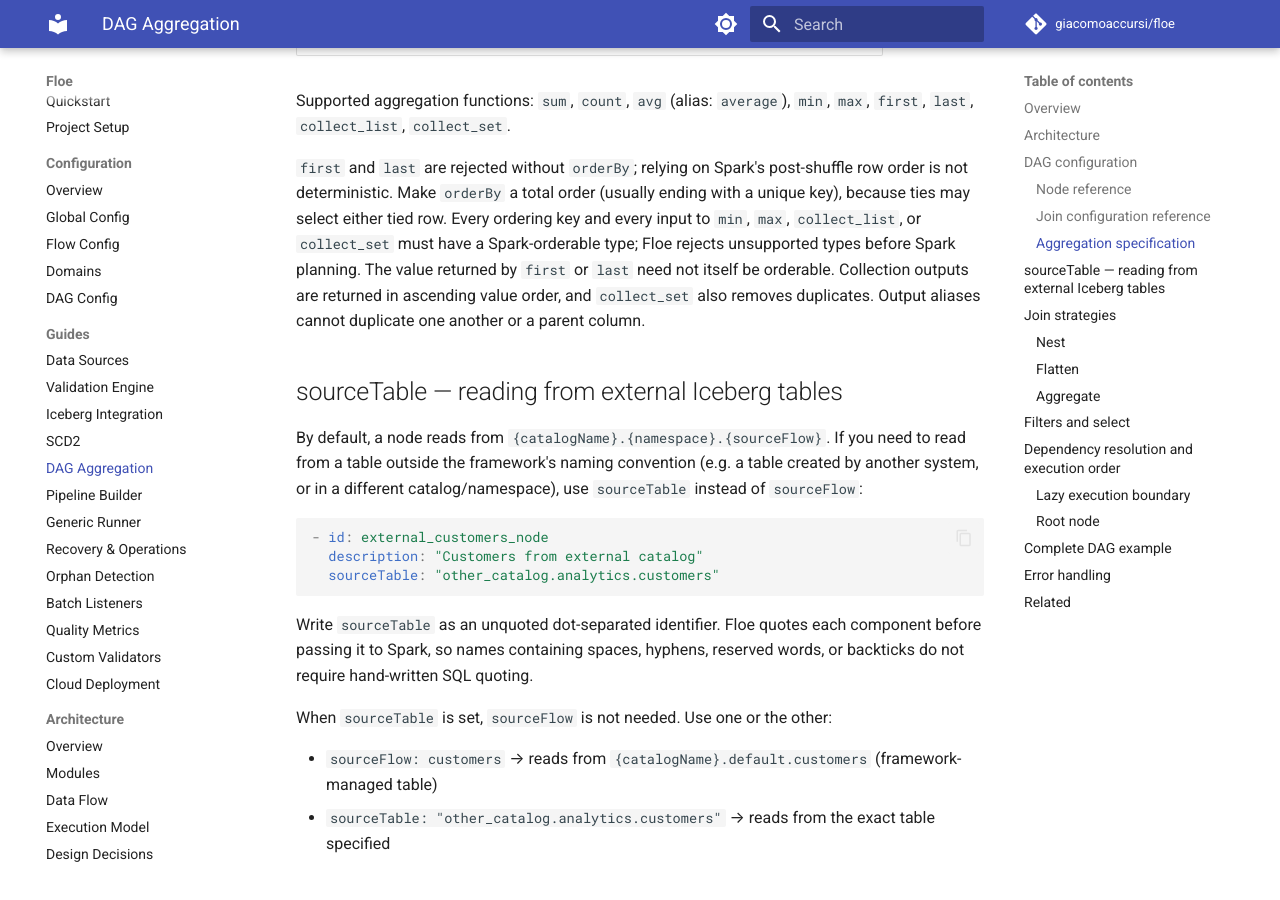
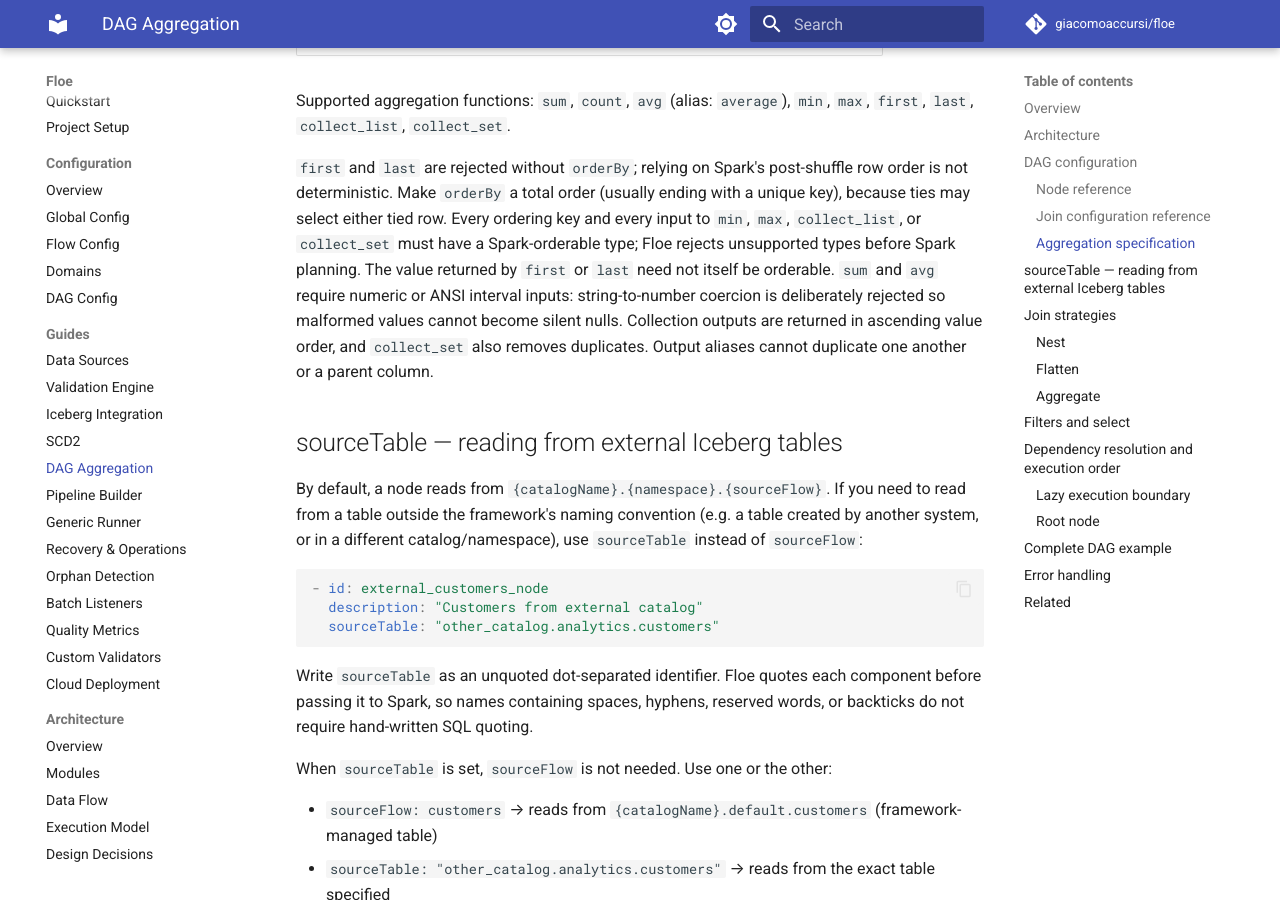
Before and after one commit to giacomoaccursi/Floe, an MkDocs documentation site: the page built from site-docs/guides/dag-aggregation.md, in a window 1280 px wide and 900 px high, scrolled down 3130 px. Built offline with MkDocs 1.6.1 and Material for MkDocs 9.7.7, drawn with Linux system fonts in a browser that asks for light colours; comment, search, counter and statistics services are not loaded.

Commit message:
docs: constrain additive aggregation types

```diff
--- a/site-docs/guides/dag-aggregation.md
+++ b/site-docs/guides/dag-aggregation.md
@@ -94,7 +94,7 @@
 
 Supported aggregation functions: `sum`, `count`, `avg` (alias: `average`), `min`, `max`, `first`, `last`, `collect_list`, `collect_set`.
 
-`first` and `last` are rejected without `orderBy`; relying on Spark's post-shuffle row order is not deterministic. Make `orderBy` a total order (usually ending with a unique key), because ties may select either tied row. Every ordering key and every input to `min`, `max`, `collect_list`, or `collect_set` must have a Spark-orderable type; Floe rejects unsupported types before Spark planning. The value returned by `first` or `last` need not itself be orderable. Collection outputs are returned in ascending value order, and `collect_set` also removes duplicates. Output aliases cannot duplicate one another or a parent column.
+`first` and `last` are rejected without `orderBy`; relying on Spark's post-shuffle row order is not deterministic. Make `orderBy` a total order (usually ending with a unique key), because ties may select either tied row. Every ordering key and every input to `min`, `max`, `collect_list`, or `collect_set` must have a Spark-orderable type; Floe rejects unsupported types before Spark planning. The value returned by `first` or `last` need not itself be orderable. `sum` and `avg` require numeric or ANSI interval inputs: string-to-number coercion is deliberately rejected so malformed values cannot become silent nulls. Collection outputs are returned in ascending value order, and `collect_set` also removes duplicates. Output aliases cannot duplicate one another or a parent column.
 
 ## sourceTable — reading from external Iceberg tables
 
```
Also changed, not shown: site-docs/configuration/dag.md (+1 -1 lines).
